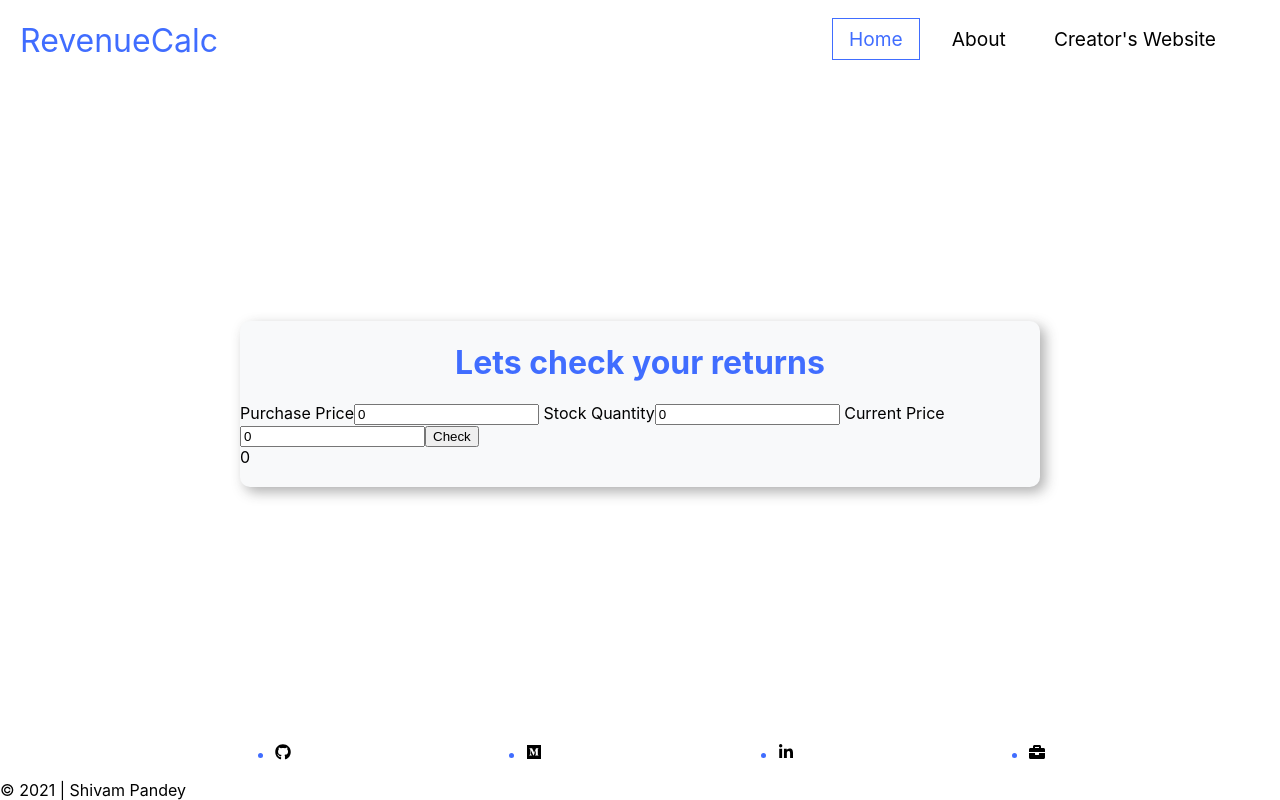
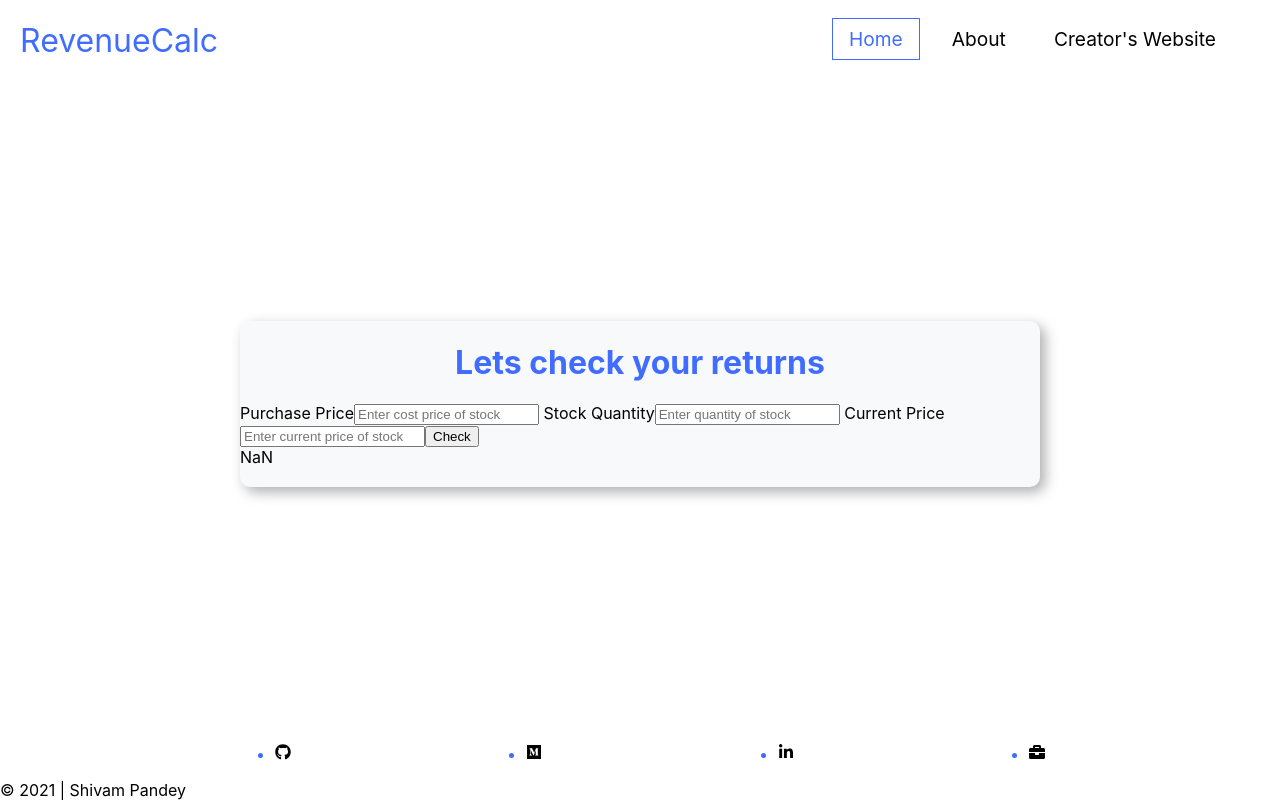
Before and after one commit to SJTGSHIVAM/profit_loss_mark14, a React (Create React App) app: page / in a window 1280 px wide. Built offline with nearby package versions, Linux system fonts and the light colour scheme.

Commit message:
feat: controled inputs added

```diff
--- a/src/components/ProfitCalc/ProfitCalc.tsx
+++ b/src/components/ProfitCalc/ProfitCalc.tsx
@@ -2,14 +2,14 @@ import { useState } from "react";
 import "./ProfitCalc.css";
 const ProfitCalc = () => {
   const [purchasePrice, setPurchasePrice] = useState<number>(NaN);
+  const [quatity, setQuatity] = useState<number>(NaN);
   const [sellPrice, setSellPrice] = useState<number>(NaN);
-  const [quatity, setQuatity] = useState<number>(NaN);
 
   const [valall, setValall] = useState(false);
 
-  const [revenue, setRevenue] = useState(0);
+  const [revenue, setRevenue] = useState<number>(NaN);
 
-  const validateAmount = (e: number): boolean => isNaN(e) || e < 1;
+  const invalidateAmount = (e: number): boolean => isNaN(e);
 
   return (
     <>
@@ -21,20 +21,54 @@ const ProfitCalc = () => {
         <section className="input">
           <label>
             <span className="label">Purchase Price</span>
-            <input type="number" value={0} onChange={() => {}} />
+            <input
+              type="number"
+              value={purchasePrice}
+              placeholder={"Enter cost price of stock"}
+              onChange={(e) => {
+                setPurchasePrice(parseFloat(e.target.value));
+              }}
+            />
           </label>
 
           <label>
             <span className="label"> Stock Quantity</span>
-            <input type="number" value={0} onChange={() => {}} />
+            <input
+              type="number"
+              value={quatity}
+              placeholder={"Enter quantity of stock"}
+              onChange={(e) => {
+                setQuatity(parseFloat(e.target.value));
+              }}
+            />
           </label>
 
           <label>
             <span className="label"> Current Price</span>
-            <input type="number" value={0} onChange={() => {}} />
+            <input
+              type="number"
+              value={sellPrice}
+              placeholder={"Enter current price of stock"}
+              onChange={(e) => {
+                setSellPrice(parseFloat(e.target.value));
+              }}
+            />
           </label>
 
-          <button>Check</button>
+          <button
+            onClick={() => {
+              if (
+                invalidateAmount(purchasePrice) ||
+                invalidateAmount(quatity) ||
+                invalidateAmount(sellPrice)
+              ) {
+                setValall(false);
+              } else {
+              }
+            }}
+          >
+            Check
+          </button>
         </section>
         <span>{revenue}</span>
       </div>
```
